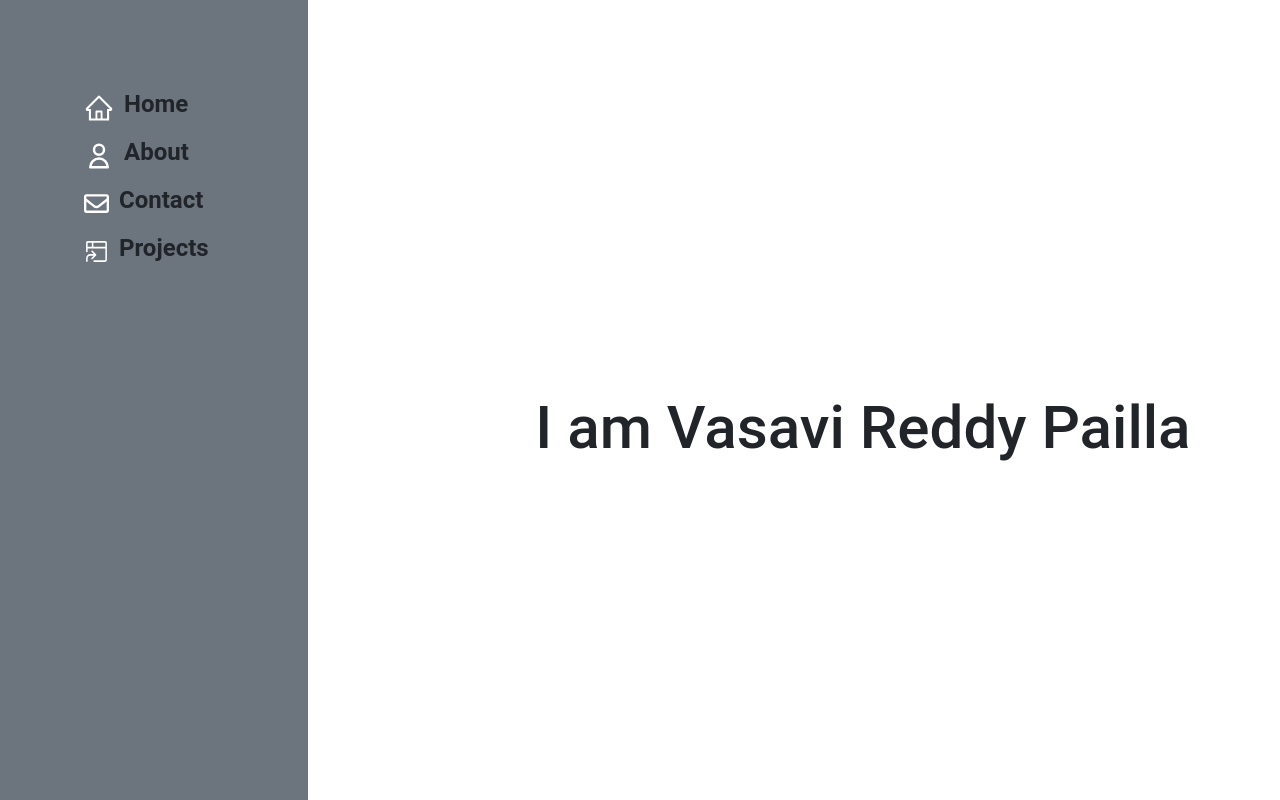
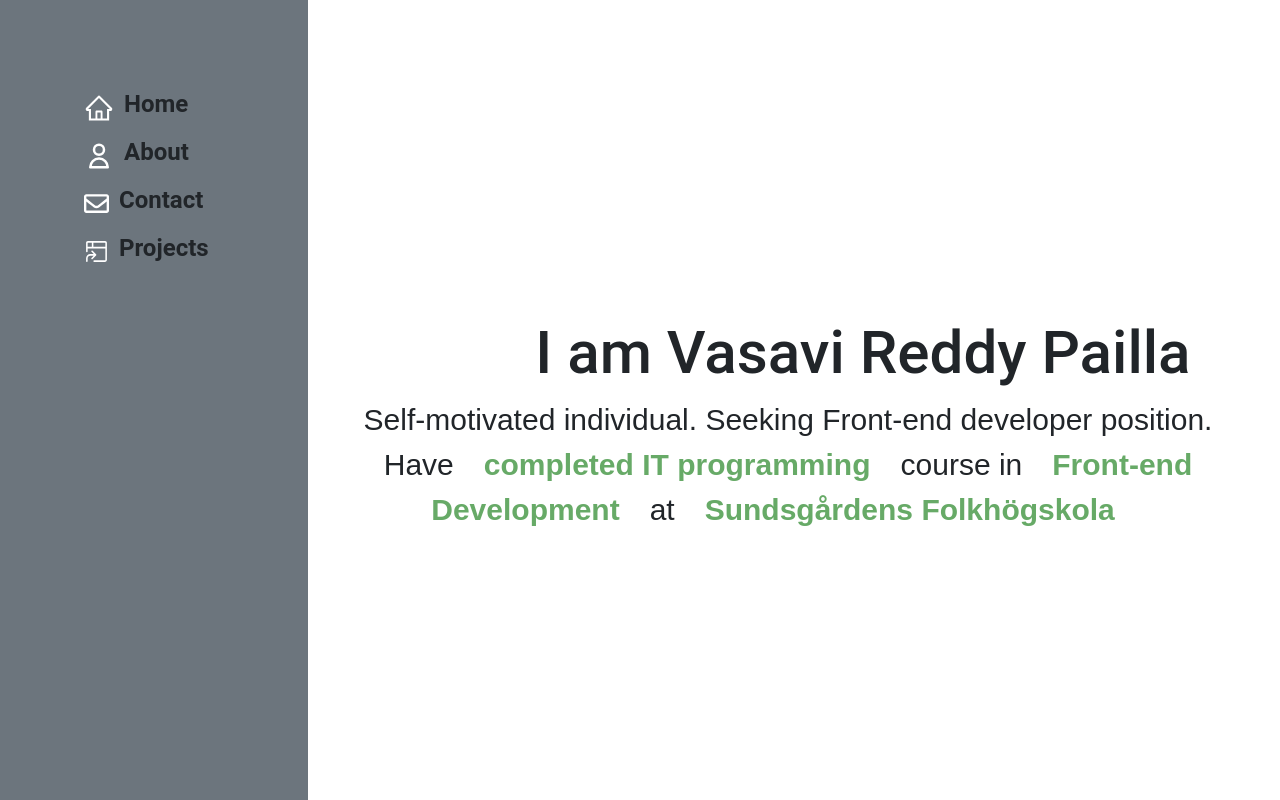
Before and after one commit to vasavipailla/vasavi_portfolio, a React (Create React App) app: page /components/greet in a window 1280 px wide. Shown: the top 800 px of the page. Built offline with nearby package versions, Linux system fonts and the light colour scheme; some icons are missing.

Commit message:
pesonal details added

```diff
--- a/src/Components/Greet.js
+++ b/src/Components/Greet.js
@@ -5,6 +5,7 @@ const Greet = () => {
     return(
         <div className='greeting'>
              <h2 className="greet"><PiHandWavingBold /> &nbsp;I am Vasavi Reddy Pailla</h2>
+             <p className='self'>Self-motivated individual. Seeking Front-end developer position. Have<span className='my-self'>completed IT programming</span>course in<span className='my-self'>Front-end Development</span>at<span className='my-self'>Sundsgårdens Folkhögskola</span></p>
         </div>
     )
 }
--- a/src/index.css
+++ b/src/index.css
@@ -1,7 +1,6 @@
 /* @import url('https://fonts.googleapis.com/css2?family=Roboto:wght@400;700&display=swap'); */
 
 body {
-  margin: 0;
   font-family: -apple-system, BlinkMacSystemFont, 'Segoe UI', 'Roboto', 'Oxygen',
     'Ubuntu', 'Cantarell', 'Fira Sans', 'Droid Sans', 'Helvetica Neue',
     sans-serif;
@@ -31,9 +30,22 @@ code {
 } */
 
 .greet {
+  text-align: center;
   font-family: 'Roboto';
   font-style: normal;
   font-size:60px;
+}
+
+.self {
+  text-align: center;
+  font-family: sans-serif;
+  font-style: normal;
+  font-size:30px;
+}
+
+.my-self {
+  font-weight: 600;
+  color:rgb(103, 170, 103);
 }
 
 .listed {
@@ -315,6 +327,9 @@ span{
   .greet {
     font-size:30px;
   }
+  .self {
+    font-size:15px;
+  }
   .sign {
     display: inline-block;
   }
```
